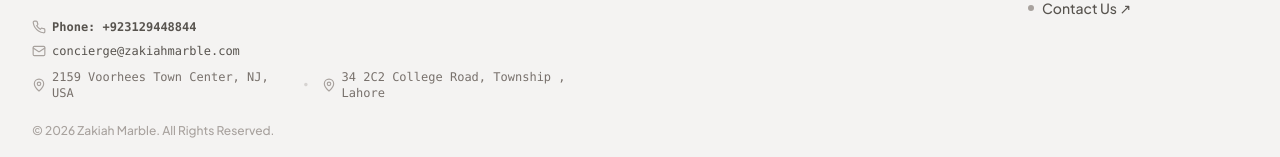
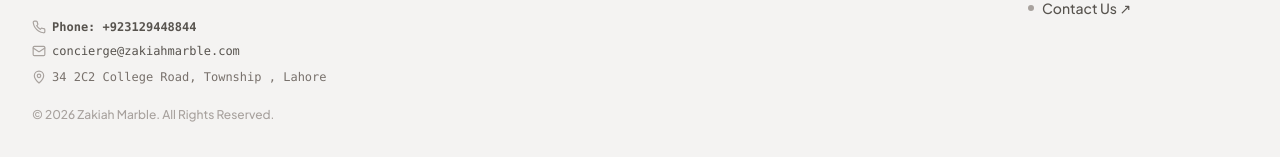
Before and after one commit to Abdul-rehmanSHK/MosaicGen-AI, a Next.js app: page / in a window 1280 px wide. Shown: the part 3532-3689 px from the top of the page. Built offline with nearby package versions, Linux system fonts and the light colour scheme; no server answers; the database is empty.

Commit message:
fix(footer): remove NJ address and retain Lahore workshop address

```diff
--- a/components/Footer.tsx
+++ b/components/Footer.tsx
@@ -18,6 +18,10 @@
   const brandName = appearance.footerBrandName || "Zakiah Marble";
   const description = appearance.footerDescription || "At Zakiah Marble, we specialize in creating bespoke, high-quality custom mosaic designs.";
   const phone = appearance.footerContactPhone || "+923129448844";
+  const address = (appearance.footerAddress || "34 2C2 College Road, Township , Lahore")
+    .replace(/2159\s+Voorhees\s+Town\s+Center,\s*NJ,\s*USA\s*[•·-]?\s*/gi, "")
+    .replace(/[•·-]\s*2159\s+Voorhees\s+Town\s+Center,\s*NJ,\s*USA/gi, "")
+    .trim() || "34 2C2 College Road, Township , Lahore";
 
   return (
     <footer className="w-full bg-[#f4f3f2] border-t border-stone-200 py-12 text-stone-700 transition-colors relative">
@@ -78,16 +82,9 @@
                 </a>
               </div>
             )}
-            <div className="flex flex-col sm:flex-row sm:items-center gap-y-1 gap-x-3 text-stone-500 pt-0.5">
-              <span className="flex items-center gap-1.5">
-                <MapPin className="w-3.5 h-3.5 text-stone-400 shrink-0" />
-                2159 Voorhees Town Center, NJ, USA
-              </span>
-              <span className="hidden sm:inline text-stone-300">•</span>
-              <span className="flex items-center gap-1.5">
-                <MapPin className="w-3.5 h-3.5 text-stone-400 shrink-0" />
-                34 2C2 College Road, Township , Lahore
-              </span>
+            <div className="flex items-center gap-1.5 text-stone-500 pt-0.5">
+              <MapPin className="w-3.5 h-3.5 text-stone-400 shrink-0" />
+              <span>{address}</span>
             </div>
           </div>
 
--- a/lib/appearance.ts
+++ b/lib/appearance.ts
@@ -60,7 +60,7 @@
           footerCopyright: "© 2026 Zakiah Marble. All Rights Reserved.",
           footerContactEmail: "concierge@zakiahmarble.com",
           footerContactPhone: "+923129448844",
-          footerAddress: "2159 Voorhees Town Center, NJ, USA • 34 2C2 College Road, Township , Lahore",
+          footerAddress: "34 2C2 College Road, Township , Lahore",
           footerLinksJson: JSON.stringify(DEFAULT_FOOTER_LINKS),
           socialLinksJson: JSON.stringify({
             instagram: "https://instagram.com",
@@ -88,7 +88,7 @@
       footerCopyright: "© 2026 Zakiah Marble. All Rights Reserved.",
       footerContactEmail: "concierge@zakiahmarble.com",
       footerContactPhone: "+923129448844",
-      footerAddress: "2159 Voorhees Town Center, NJ, USA • 34 2C2 College Road, Township , Lahore",
+      footerAddress: "34 2C2 College Road, Township , Lahore",
       footerLinksJson: JSON.stringify(DEFAULT_FOOTER_LINKS),
       socialLinksJson: JSON.stringify({}),
       updatedAt: new Date(),
```
